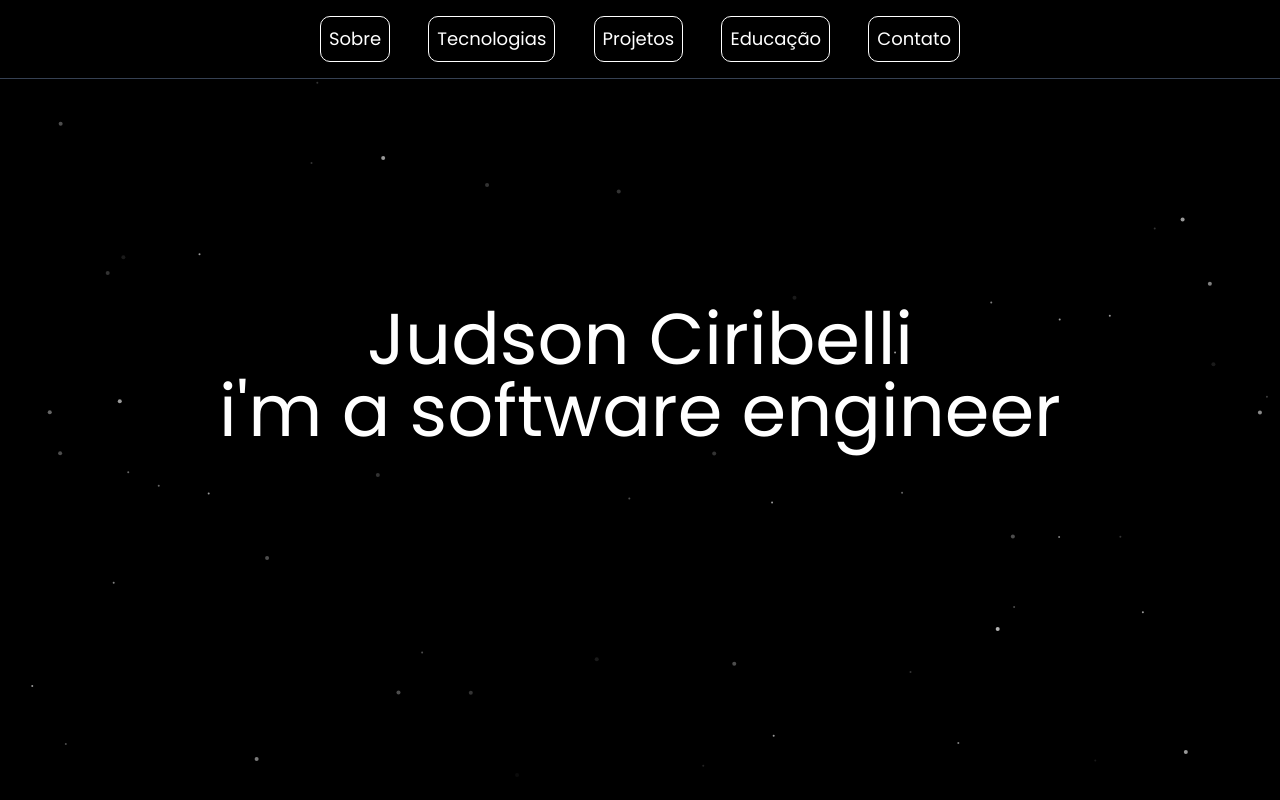
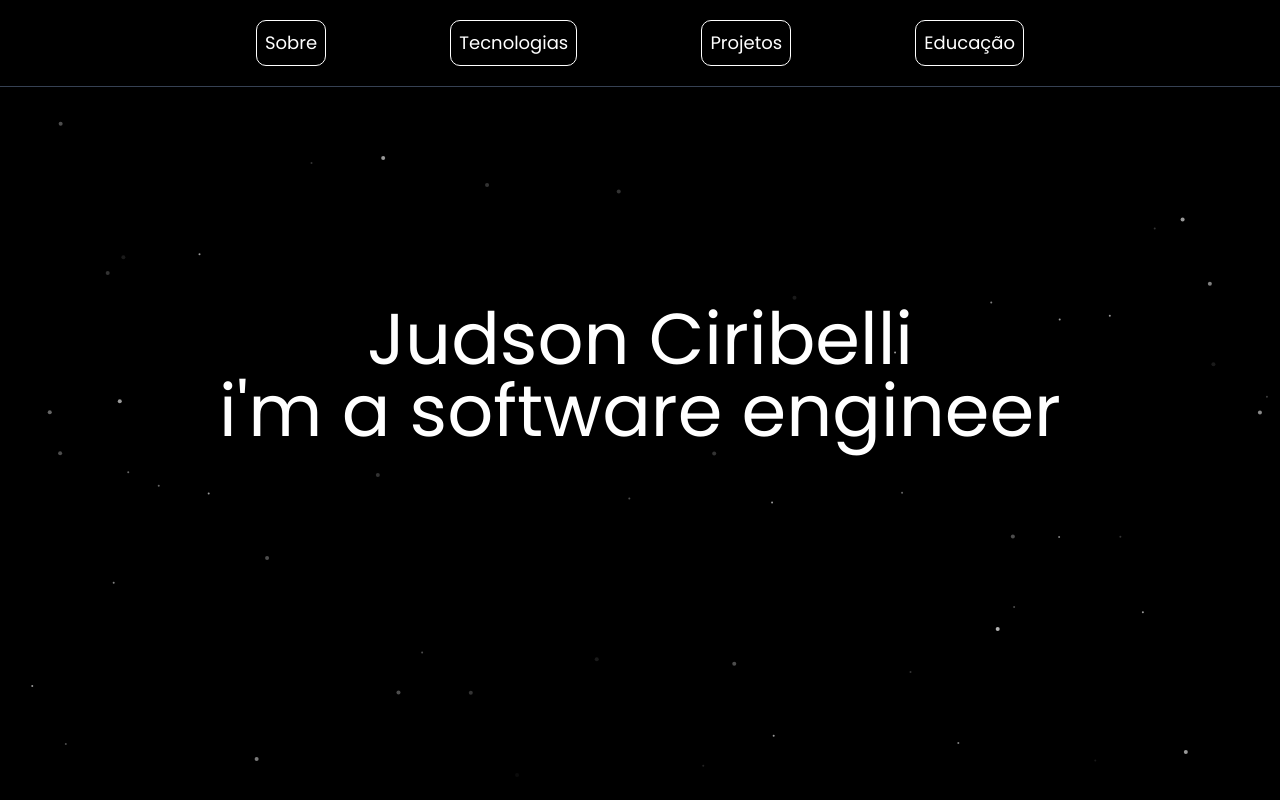
Before and after one commit to JudsonCiribelli/Portfolio, a Next.js app: page / in a window 1280 px wide. Shown: the top 800 px of the page. Built offline with nearby package versions, Linux system fonts and the light colour scheme.

Commit message:
refactor: add navlinks with header path

```diff
--- a/src/app/_components/headerComponent/headerComponent.tsx
+++ b/src/app/_components/headerComponent/headerComponent.tsx
@@ -5,33 +5,39 @@ import LinkComponent from "../linksComponent/linkComponent";
 import { ArrowBigLeft } from "lucide-react";
 import { usePathname } from "next/navigation";
 
+const navLinks = [
+  { href: "#about", name: "Sobre" },
+  { href: "#technologies", name: "Tecnologias" },
+  { href: "#projects", name: "Projetos" },
+  { href: "#education", name: "Educação" },
+];
+
 const HeaderComponent = () => {
   const pathname = usePathname();
   const isHomePage = pathname === "/";
   return (
-    <header className="w-full py-4 fixed top-0 left-0 z-50 bg-black border-b border-gray-700 xl:flex items-center justify-center">
+    <header className="w-[430px] py-4 flex top-0 left-0 z-50 bg-black border-b border-gray-700 xl:fixed items-center justify-center  lg:w-full xl:w-full">
       {isHomePage ? (
-        <div className="grid grid-cols-6 gap-4 list-none xl:gap-8 w-full max-w-2xl px-4 xl:flex flex-row  items-center justify-between">
-          <div className="col-span-2 flex justify-center">
-            <LinkComponent href="#about" name="Sobre" />
+        <nav className="w-full max-w-3xl m-1">
+          <div className="grid grid-cols-4 gap-1 xl:flex xl:items-center xl:justify-between xl:gap-8 list-none">
+            {navLinks.map((link, index) => (
+              <div
+                key={link.href}
+                className={`flex justify-center ${
+                  index === 4 ? "col-span-2" : "col-span-1"
+                }`}
+              >
+                <div className="w-full max-w-[160px]">
+                  <LinkComponent
+                    href={link.href}
+                    name={link.name}
+                    className="w-full text-center"
+                  />
+                </div>
+              </div>
+            ))}
           </div>
-
-          <div className="col-span-2 flex justify-center">
-            <LinkComponent href="#technologies" name="Tecnologias" />
-          </div>
-
-          <div className="col-span-3 flex justify-center">
-            <LinkComponent href="#projects" name="Projetos" />
-          </div>
-
-          <div className="col-span-3 flex justify-center">
-            <LinkComponent href="#education" name="Educação" />
-          </div>
-
-          <div className="col-span-3 flex justify-center">
-            <LinkComponent href="#contact" name="Contato" />
-          </div>
-        </div>
+        </nav>
       ) : (
         <div className="w-full max-w-6xl px-4 flex items-center justify-start">
           <Link
```
